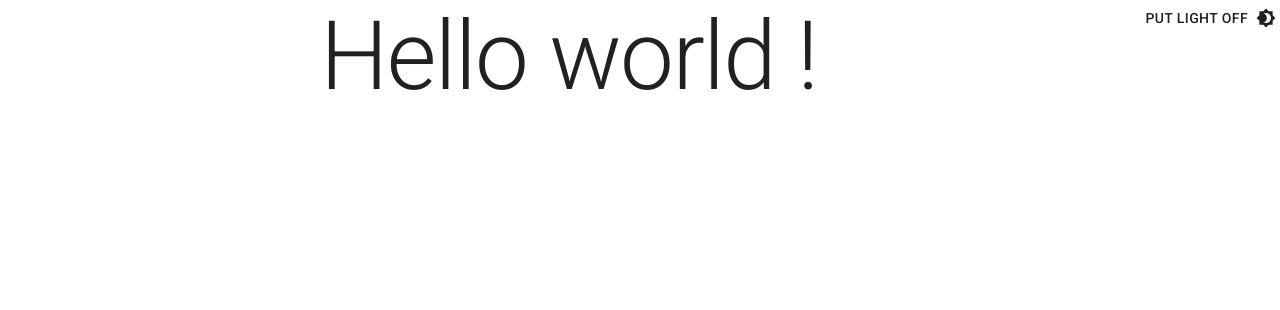
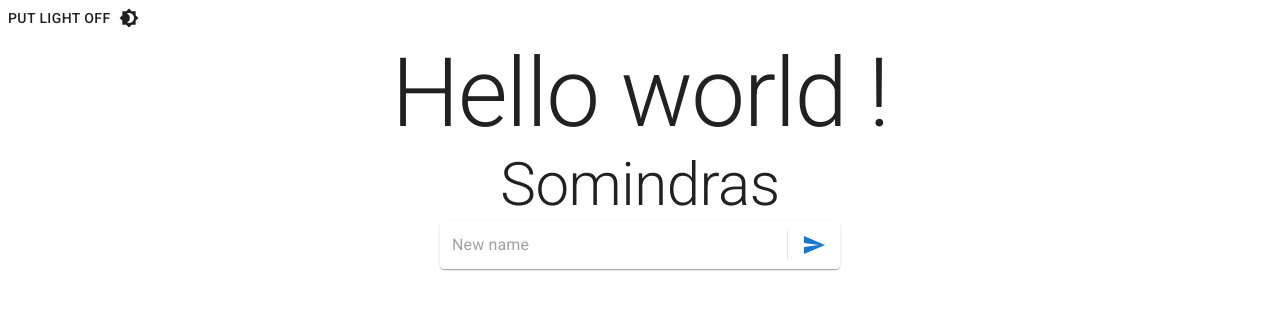
Before and after one commit to AntoninJuquel/react-ts-eslint-prettier-husky-template, a React (Create React App) app: page / in a window 1280 px wide. Shown: the top 310 px of the page. Built offline with nearby package versions, Linux system fonts and the light colour scheme.

Commit message:
Example page

```diff
--- a/src/views/App.tsx
+++ b/src/views/App.tsx
@@ -1,16 +1,22 @@
 import React from 'react'
 import Typography from '@mui/material/Typography'
 
-import { Button, useTheme } from '@mui/material'
+import { Paper, Button, IconButton, useTheme, InputBase, Divider } from '@mui/material'
 
 import Brightness4Icon from '@mui/icons-material/Brightness4'
 import Brightness7Icon from '@mui/icons-material/Brightness7'
+import Send from '@mui/icons-material/Send'
 
 import { useColorMode } from 'contexts'
+import { useLocalStorage } from 'hooks'
 
 export function App() {
   const theme = useTheme()
   const { toggleColorMode } = useColorMode()
+
+  const [value, setValue] = useLocalStorage('me', 'Somindras')
+
+  const inputRef = React.useRef<HTMLInputElement>(null)
 
   return (
     <div>
@@ -19,7 +25,6 @@ export function App() {
           color='inherit'
           onClick={toggleColorMode}
           endIcon={theme.palette.mode === 'dark' ? <Brightness7Icon /> : <Brightness4Icon />}
-          className='float-right'
         >
           Put light {theme.palette.mode === 'dark' ? 'on' : 'off'}
         </Button>
@@ -28,6 +33,43 @@ export function App() {
           Hello world !
         </Typography>
       </header>
+      <main>
+        <Typography variant='h2' textAlign='center'>
+          {value}
+        </Typography>
+        <div className='flex justify-center'>
+          <Paper
+            component='form'
+            sx={{
+              p: '2px 4px',
+              display: 'flex',
+              alignItems: 'center',
+              justifyContent: 'center',
+              width: 400,
+            }}
+          >
+            <InputBase
+              placeholder='New name'
+              aria-label='New name'
+              sx={{ ml: 1, flex: 1 }}
+              inputRef={inputRef}
+            />
+            <Divider sx={{ height: 28, m: 0.5 }} orientation='vertical' />
+            <IconButton
+              color='primary'
+              sx={{ p: '10px' }}
+              aria-label='send'
+              onClick={() => {
+                if (!inputRef.current) return
+                setValue(inputRef.current.value)
+                inputRef.current.value = ''
+              }}
+            >
+              <Send />
+            </IconButton>
+          </Paper>
+        </div>
+      </main>
     </div>
   )
 }
```
